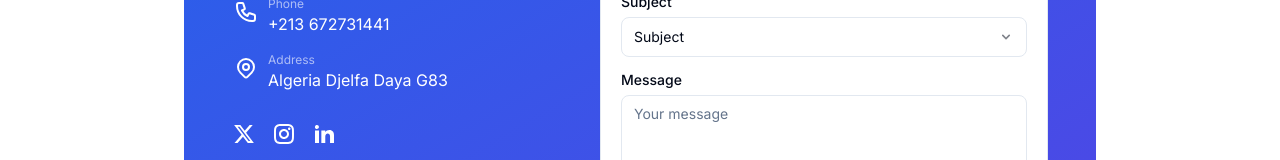
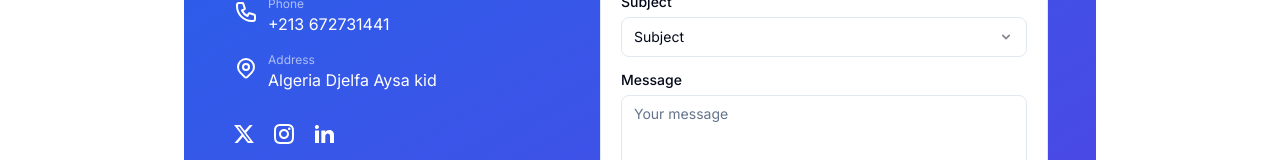
Before and after one commit to MESSELMIyahya/Fileme, a Next.js app: page /contact in a window 1280 px wide. Shown: the part 570-730 px from the top of the page. Built offline with nearby package versions, Linux system fonts and the light colour scheme.

Commit message:
Use Props instead of hard-coded values in Contact page

```diff
--- a/src/app/(landing)/contact/_conponents/CotnactCard.tsx
+++ b/src/app/(landing)/contact/_conponents/CotnactCard.tsx
@@ -43,7 +43,7 @@ interface Props {
 }
 
 
-export default function ContactCard({ }: {}) {
+export default function ContactCard({ accounts,des,info,title }:Props) {
 
 
     return (<div className="w-full md:w-full xl:w-3/4 flex flex-col gap-4 md:gap-0 md:flex-row justify-between rounded-xl bg-gradient-to-br from-primary to-indigo-600 p-6 md:p-12 ">
@@ -52,33 +52,31 @@ export default function ContactCard({ }: {}) {
 
             {/* title */}
             <div className="">
-                <h3 className="text-3xl font-semibold text-primary-foreground mb-2">Contact Info</h3>
-                <p className="text-sm text-secondary/90">
-                    Leave your email and we will get back to you within 24 hours
-                </p>
+                <h3 className="text-3xl font-semibold text-primary-foreground mb-2">{title}</h3>
+                <p className="text-sm text-secondary/90">{des}</p>
             </div>
 
             {/* contact info */}
             <ul className="flex flex-col gap-3">
-                <InfoItem title="Email" des="contact@fileme.com" Icon={HiOutlineAtSymbol} />
-                <InfoItem title="Phone" des="+213 672731441" Icon={HiOutlinePhone} />
-                <InfoItem title="Address" des="Algeria Djelfa Daya G83" Icon={HiOutlineLocationMarker} />
+                <InfoItem title="Email" des={info.email} Icon={HiOutlineAtSymbol} />
+                <InfoItem title="Phone" des={info.phone} Icon={HiOutlinePhone} />
+                <InfoItem title="Address" des={info.address} Icon={HiOutlineLocationMarker} />
             </ul>
 
             {/* links */}
             <ul className="flex items-center gap-4">
                 <li>
-                    <Link href=''>
+                    <Link href={accounts.x}>
                         <RiTwitterXFill className="w-6 h-6 text-white" />
                     </Link>
                 </li>
                 <li>
-                    <Link href=''>
+                    <Link href={accounts.instagram}>
                         <RiInstagramLine className="w-6 h-6 text-white" />
                     </Link>
                 </li>
                 <li>
-                    <Link href=''>
+                    <Link href={accounts.linkedin}>
                         <RiLinkedinFill className="w-6 h-6 text-white" />
                     </Link>
                 </li>
--- a/src/app/(landing)/contact/page.tsx
+++ b/src/app/(landing)/contact/page.tsx
@@ -16,8 +16,22 @@ export default function ContactPage() {
 
         <div className="w-full flex justify-center">
 
-        {/* card */}
-        <ContactCard/>
+            {/* card */}
+            <ContactCard
+                accounts={{
+                    x:'/',
+                    instagram:'/',
+                    linkedin:'/'
+                }}
+                des="Leave your email and we will get back to you within 24 hours"
+                title="Contact Info"
+                info={{
+                    address:"Algeria Djelfa Aysa kid",
+                    email:'contact@fileme.com',
+                    phone:'+213 672731441'
+                }}
+
+            />
 
         </div>
     </section>);
```
